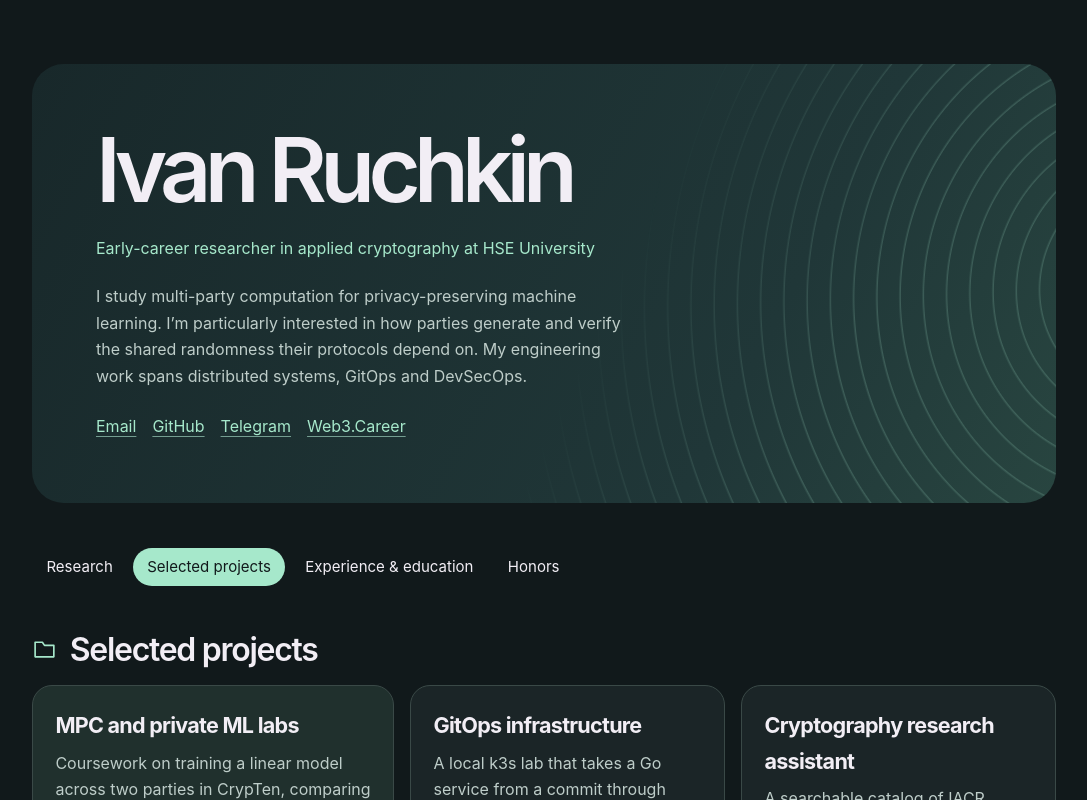
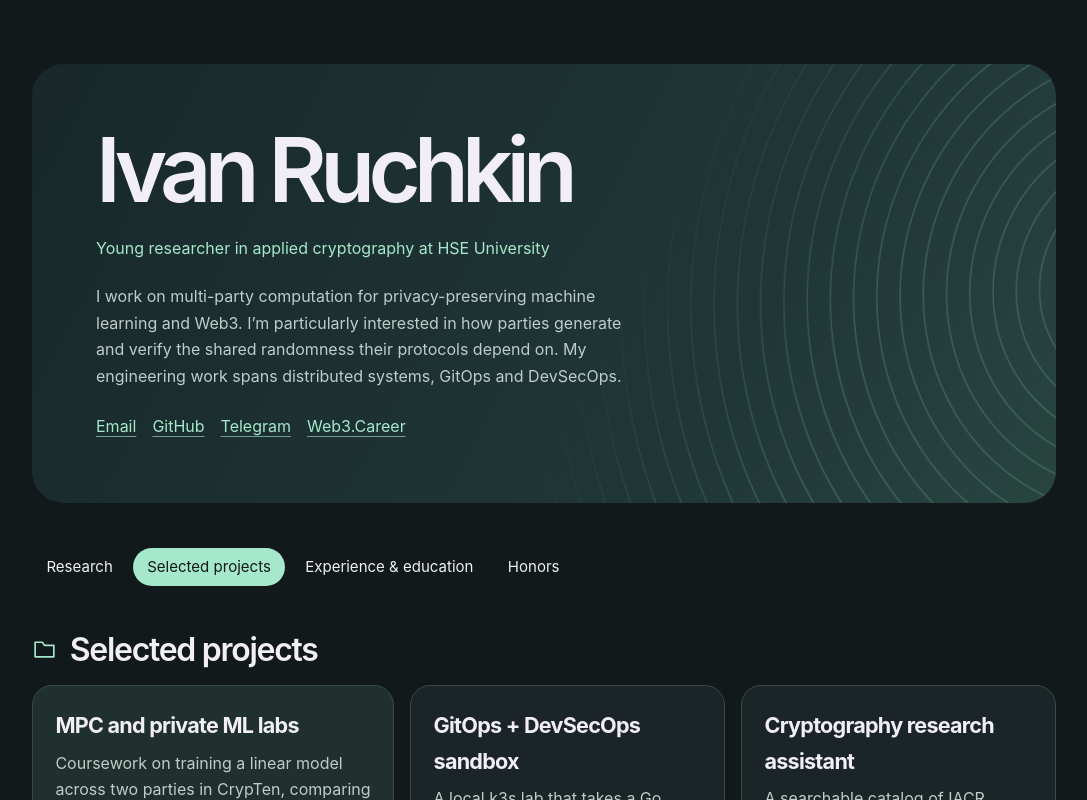
Before and after one commit to kernel-paniccc/kernel-paniccc.github.io, a plain HTML site: page index.html in a window 1280 px wide. Both pictures are taken after a click on the tab "Selected projects". Shown: the top 800 px of the page, without its empty margins (96-1183 px from the left). Drawn offline with Linux system fonts and the light colour scheme.

Commit message:
Publish personal research site

```diff
--- a/index.html
+++ b/index.html
@@ -10,8 +10,8 @@
 <body>
 <header id="top">
   <h1>Ivan Ruchkin</h1>
-  <p class="affiliation">Early-career researcher in applied cryptography at HSE University</p>
-  <p>I study multi-party computation for privacy-preserving machine learning. I’m particularly interested in how parties generate and verify the shared randomness their protocols depend on. My engineering work spans distributed systems, GitOps and DevSecOps.</p>
+  <p class="affiliation">Young researcher in applied cryptography at HSE University</p>
+  <p>I work on multi-party computation for privacy-preserving machine learning and Web3. I’m particularly interested in how parties generate and verify the shared randomness their protocols depend on. My engineering work spans distributed systems, GitOps and DevSecOps.</p>
   <address><a href="mailto:paniccckernel@gmail.com">Email</a> <a href="https://github.com/kernel-paniccc">GitHub</a> <a href="https://t.me/Kernel_Paniccc">Telegram</a> <a href="https://web3.career/@kernelpaniccc">Web3.Career</a></address>
 </header>
 <nav aria-label="Sections"><a href="#research">Research</a><a href="#projects">Selected projects</a><a href="#background">Experience &amp; education</a><a href="#honors">Honors</a></nav>
@@ -23,13 +23,14 @@
   <section id="projects">
     <h2><svg aria-hidden="true" viewBox="0 0 24 24" fill="none" stroke="currentColor" stroke-width="1.6" stroke-linecap="round" stroke-linejoin="round"><path d="M3 6h7l2 3h9v11H3z"/></svg>Selected projects</h2>
     <article><h3>MPC and private ML labs</h3><p>Coursework on training a linear model across two parties in CrypTen, comparing secret-shared integers and generating multiplication triples using Paillier encryption.</p><div class="project-links"><a href="https://github.com/kernel-paniccc/CU_MPC_torch.distrebuted_lab">CrypTen regression</a> <a href="https://github.com/kernel-paniccc/CU_MPC_Homework_2">Private comparison</a> <a href="https://github.com/kernel-paniccc/CU_MPC_Homework_3">Triple generation</a></div></article>
-    <article><h3>GitOps infrastructure</h3><p>A local k3s lab that takes a Go service from a commit through security checks and image publication to a deployment reconciled by Flux.</p><div class="project-links"><a href="https://github.com/kernel-paniccc/GitOps-infrastructure">Deployment lab</a> <a href="https://github.com/kernel-paniccc/DevSecOps-Docker-img">DevSecOps sandbox</a></div></article>
+    <article><h3>GitOps + DevSecOps sandbox</h3><p>A local k3s lab that takes a Go service from a commit through security checks and image publication to a deployment reconciled by Flux.</p><div class="project-links"><a href="https://github.com/kernel-paniccc/GitOps-infrastructure">Deployment lab</a> <a href="https://github.com/kernel-paniccc/DevSecOps-Docker-img">DevSecOps sandbox</a></div></article>
     <article><h3>Cryptography research assistant</h3><p>A searchable catalog of IACR ePrint abstracts, standards and MPC framework documentation. Each result points back to its source.</p><div class="project-links"><a href="https://github.com/kernel-paniccc/IACR-mcp">Source code</a></div></article>
   </section>
   <section id="background">
     <h2><svg aria-hidden="true" viewBox="0 0 24 24" fill="none" stroke="currentColor" stroke-width="1.6" stroke-linecap="round" stroke-linejoin="round"><path d="M2 9l10-5 10 5-10 5zM6 12v5l6 3 6-3v-5"/></svg>Experience &amp; education</h2>
     <dl>
       <dt>2026</dt><dd><strong>MPC &amp; Cryptography R&amp;D Intern</strong><br>Benchmarked CrypTen and SecretFlow for private machine learning.</dd>
+      <dt>2031</dt><dd><strong>HSE University · Computer Security &amp; Cryptography</strong><br>10.05.01 · Expected 2031.</dd>
       <dt>2025</dt><dd><strong>Modern Cryptography and Confidential AI</strong><br>Completed the joint course from Central University and T-Education.</dd>
     </dl>
   </section>
```
